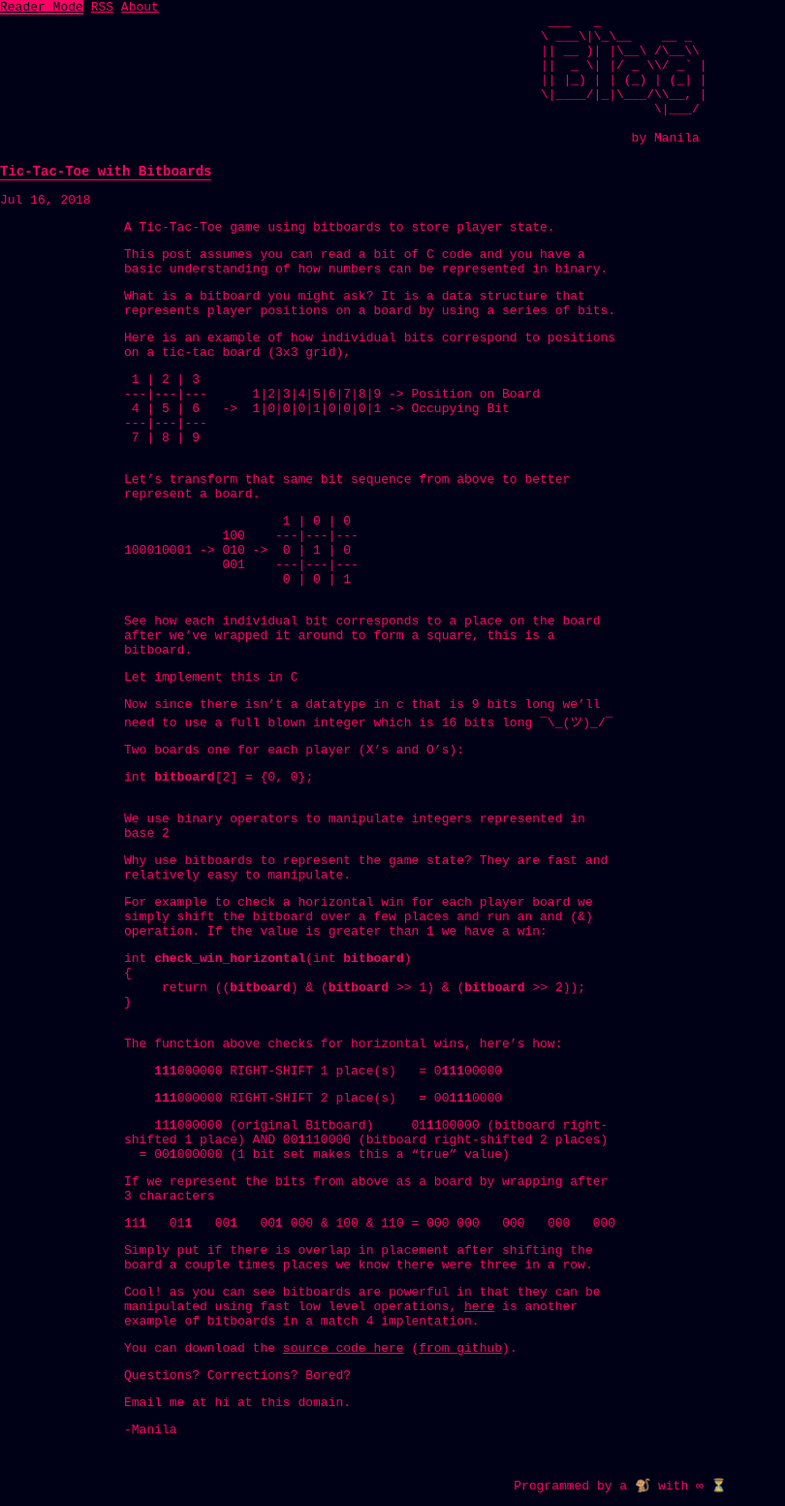
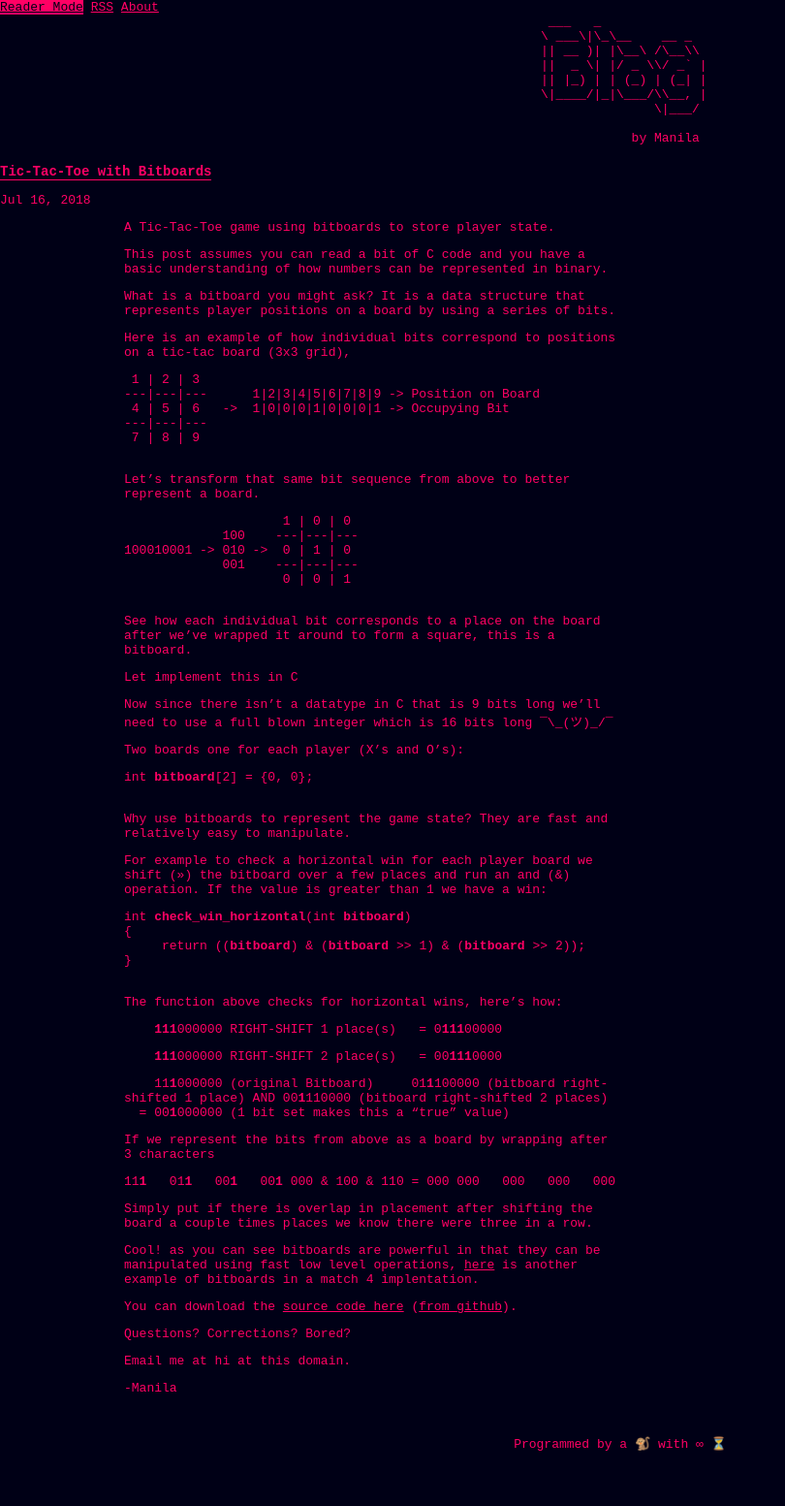
Before and after one commit to manila/blog, a Jekyll site: the page built from _posts/2018-07-16-tic-tac-toe-bitboards.md, in a window 1280 px wide. Shown: the whole page at 97% size, without its empty margins (0-810 px from the left). Built offline with Jekyll 4.4.1, drawn with Linux system fonts in a browser that asks for light colours; after the commit the page ends 1510 px from its top, so only the background shows below that.

Commit message:
Updated Tic-Tac-Toe Post

````diff
--- a/_posts/2018-07-16-tic-tac-toe-bitboards.md
+++ b/_posts/2018-07-16-tic-tac-toe-bitboards.md
@@ -36,7 +36,7 @@
 
 Let implement this in C
 
-Now since there isn’t a datatype in c that is 9 bits long we’ll need to use a full blown integer which is 16 bits long ¯\\\_(ツ)\_/¯
+Now since there isn’t a datatype in C that is 9 bits long we’ll need to use a full blown integer which is 16 bits long ¯\\\_(ツ)\_/¯
 
 Two boards one for each player (X's and O's)\:
 
@@ -45,11 +45,9 @@
 
 ```
 
-We use binary operators to manipulate integers represented in base 2
-
 Why use bitboards to represent the game state? They are fast and relatively easy to manipulate.
 
-For example to check a horizontal win for each player board we simply shift the bitboard over a few places and run an and (&) operation. If the value is greater than 1 we have a win\:
+For example to check a horizontal win for each player board we shift (>>) the bitboard over a few places and run an and (&) operation. If the value is greater than 1 we have a win\:
 
 ```c
 int check_win_horizontal(int bitboard)
````
